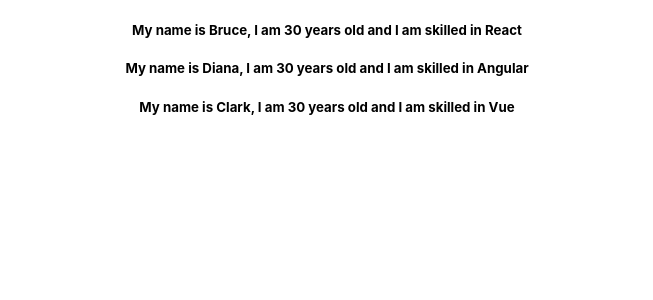
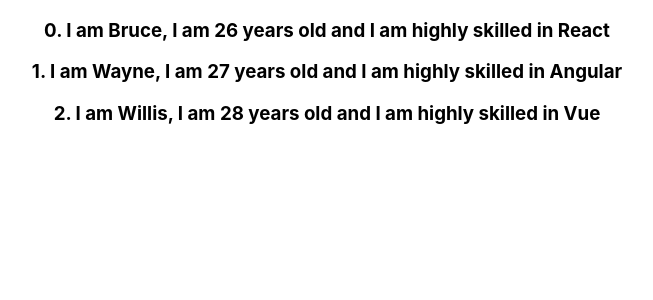
Before and after one commit to Damascustogah007/React, a React (Create React App) app in the folder hello-world/: page / in a window 1280 px wide. Shown: the top 300 px of the page, without its empty margins (313-966 px from the left). Built offline with nearby package versions, Linux system fonts and the light colour scheme.

Commit message:
index as key

```diff
--- a/hello-world/src/App.js
+++ b/hello-world/src/App.js
@@ -8,15 +8,14 @@
 // import Handler from './Components/Handler'
 // import Bind from "./Components/eventBinding";
 // import Greeting from "./Components/userGreeting";
-import List from './Components/List rendering/ListRendering'
-
+import ListRendering from "./Components/List rendering/ListRendering";
 
 
 
 function App() {
   return (
     <div className="App">
-      <List />
+      <ListRendering />
       {/* <Greeting /> */}
     {/* <ParentComponent /> */}
       {/* <Greetings name = "Clark Kent" heroName = "Superman"/> */}
--- a/hello-world/src/Components/List rendering/ListRendering.js
+++ b/hello-world/src/Components/List rendering/ListRendering.js
@@ -1,34 +1,37 @@
-import React from "react";
-import Person from '../List rendering/person'
+import React, { Component } from "react";
+// import Person from "./person";
 
-function ListRendering() {
-  // const names = ['Bruce', 'Diana', 'Clark']
-  // const nameList = names.map(name => <h2>{name}</h2>)
-
-  const persons = [
-    {
-      id: 0,
-      name: "Bruce",
-      age: 30,
-      skill: "React",
-    },
+export class ListRendering extends Component {
+  render() {
+    const Persons = [
       {
         id: 1,
-      name: "Diana",
-      age: 30,
-      skill: "Angular",
+        name: "Bruce",
+        age: 26,
+        stack: "React",
       },
       {
         id: 2,
-      name: "Clark",
-      age: 30,
-      skill: "Vue",
+        name: "Wayne",
+        age: 27,
+        stack: "Angular",
+      },
+      {
+        id: 3,
+        name: "Willis",
+        age: 28,
+        stack: "Vue",
       },
     ];
-
-  const personList = persons.map(person =><Person person = {person} />)
+    const personList = Persons.map((person, index) => (
+      // <Person key={index} person={person}></Person>
+      <h3>
+       {index}. I am {person.name}, I am {person.age} years old and I am highly skilled in {person.stack}
+      </h3>
+    ));
 
     return <div>{personList}</div>;
   }
+}
 
 export default ListRendering;
--- a/hello-world/src/Components/List rendering/person.js
+++ b/hello-world/src/Components/List rendering/person.js
@@ -1,11 +1,13 @@
 import React from 'react'
 
-function Person({person}) {
+function person({person}, props) {
   return (
     <div>
-       <h5> My name is {person.name}, I am {person.age} years old and I am skilled in {person.skill}</h5>
+      <h3>
+        {props.children}.I am {person.name}, I am {person.age} years old and I am highly skilled in {person.stack}
+      </h3>
     </div>
   )
 }
 
-export default Person
+export default person
```
Lines whose indentation alone changed are shown as unchanged.
